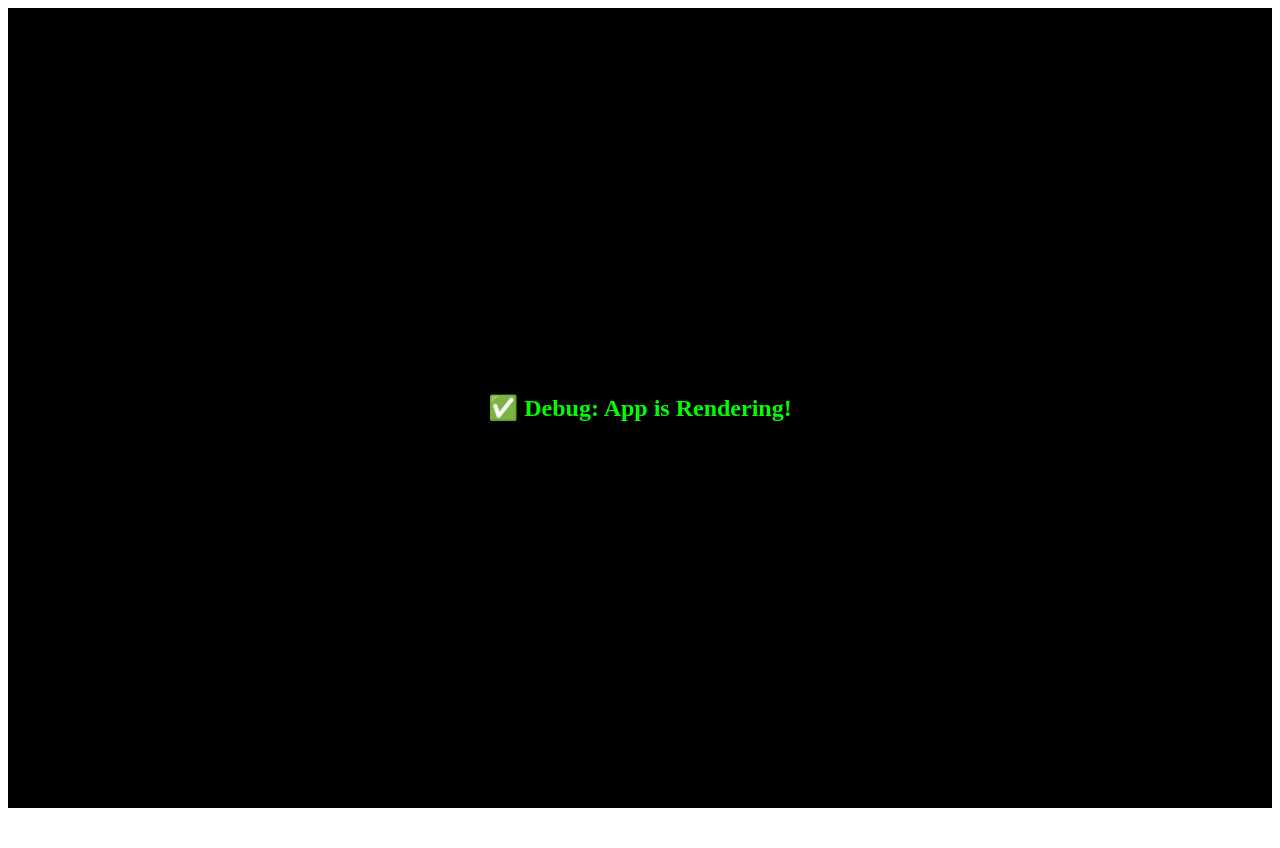
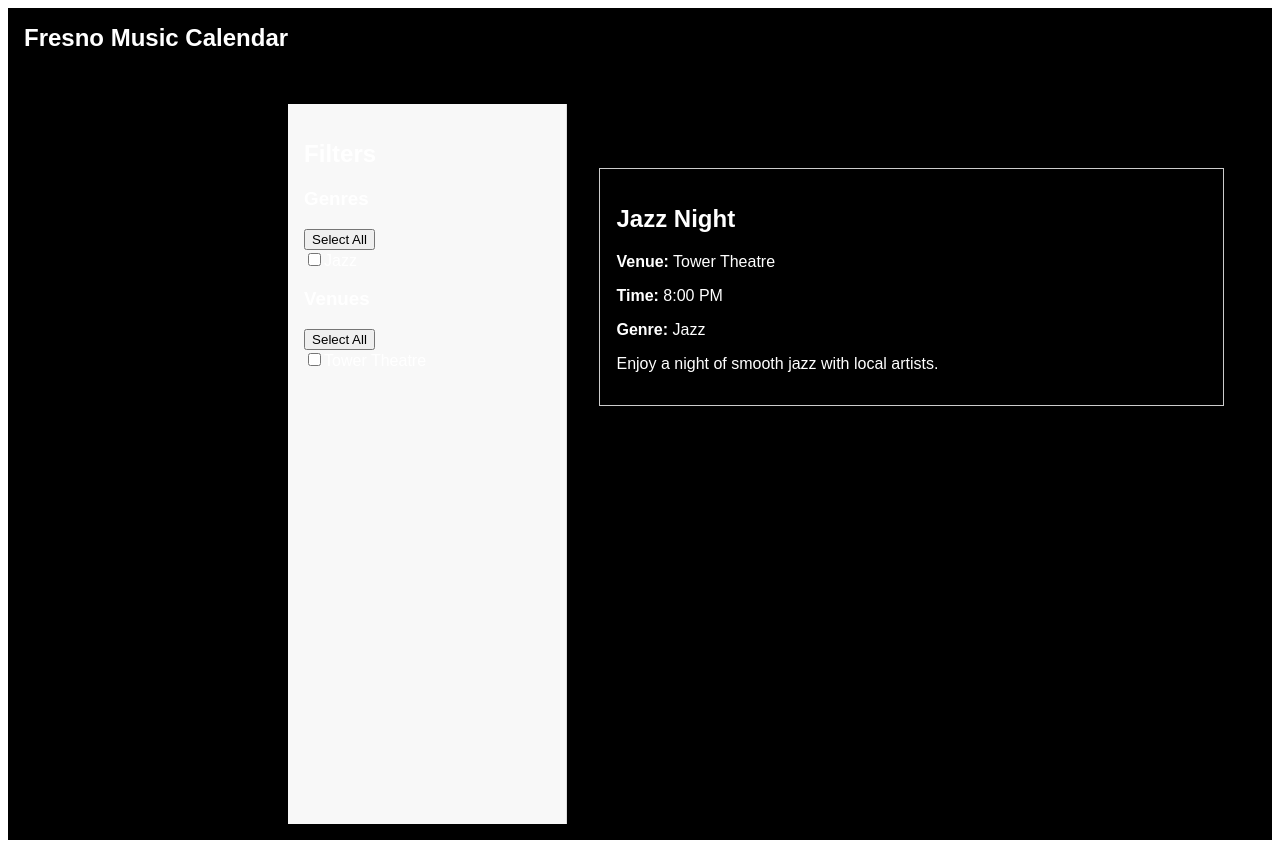
Before and after one commit to mrayover/Fresno-music-calendar1, a React (Vite) app: page / in a window 1280 px wide. Before the commit the page ends 816 px from the top, so only its background shows below. Built offline with nearby package versions, Linux system fonts and the light colour scheme.

Commit message:
Ground Up1

```diff
--- a/src/App.jsx
+++ b/src/App.jsx
@@ -1,10 +1,86 @@
 
-import React from "react";
+import React, { useState } from "react";
 
 export default function App() {
+  const sampleEvent = {
+    name: "Jazz Night",
+    venue: "Tower Theatre",
+    time: "8:00 PM",
+    genre: "Jazz",
+    description: "Enjoy a night of smooth jazz with local artists."
+  };
+
+  const [selectedGenres, setSelectedGenres] = useState([]);
+  const [selectedVenues, setSelectedVenues] = useState([]);
+
+  const allGenres = ["Jazz"];
+  const allVenues = ["Tower Theatre"];
+
+  const toggleFilter = (type, value) => {
+    if (type === "genre") {
+      setSelectedGenres(prev =>
+        prev.includes(value) ? prev.filter(v => v !== value) : [...prev, value]
+      );
+    } else if (type === "venue") {
+      setSelectedVenues(prev =>
+        prev.includes(value) ? prev.filter(v => v !== value) : [...prev, value]
+      );
+    }
+  };
+
+  const selectAll = (type) => {
+    if (type === "genre") {
+      setSelectedGenres(allGenres);
+    } else if (type === "venue") {
+      setSelectedVenues(allVenues);
+    }
+  };
+
+  const shouldDisplay =
+    (selectedGenres.length === 0 || selectedGenres.includes(sampleEvent.genre)) &&
+    (selectedVenues.length === 0 || selectedVenues.includes(sampleEvent.venue));
+
   return (
-    <div style={{ backgroundColor: "black", color: "lime", height: "100vh", display: "flex", justifyContent: "center", alignItems: "center" }}>
-      <h1>✅ Debug: App is Rendering!</h1>
+    <div className="App" style={{ color: "white", backgroundColor: "black", minHeight: "100vh", padding: "1rem" }}>
+      <h1>Fresno Music Calendar</h1>
+      <aside>
+        <h2>Filters</h2>
+        <h3>Genres</h3>
+        <button onClick={() => selectAll("genre")}>Select All</button>
+        {allGenres.map((genre, index) => (
+          <div key={index}>
+            <input
+              type="checkbox"
+              checked={selectedGenres.includes(genre)}
+              onChange={() => toggleFilter("genre", genre)}
+            />
+            {genre}
+          </div>
+        ))}
+        <h3>Venues</h3>
+        <button onClick={() => selectAll("venue")}>Select All</button>
+        {allVenues.map((venue, index) => (
+          <div key={index}>
+            <input
+              type="checkbox"
+              checked={selectedVenues.includes(venue)}
+              onChange={() => toggleFilter("venue", venue)}
+            />
+            {venue}
+          </div>
+        ))}
+      </aside>
+      <main>
+        {shouldDisplay && (
+          <div style={{ marginTop: "2rem", border: "1px solid #ccc", padding: "1rem" }}>
+            <h2>{sampleEvent.name}</h2>
+            <p><strong>Venue:</strong> {sampleEvent.venue}</p>
+            <p><strong>Time:</strong> {sampleEvent.time}</p>
+            <p><strong>Genre:</strong> {sampleEvent.genre}</p>
+            <p>{sampleEvent.description}</p>
+          </div>
+        )}
+      </main>
     </div>
   );
 }
```
